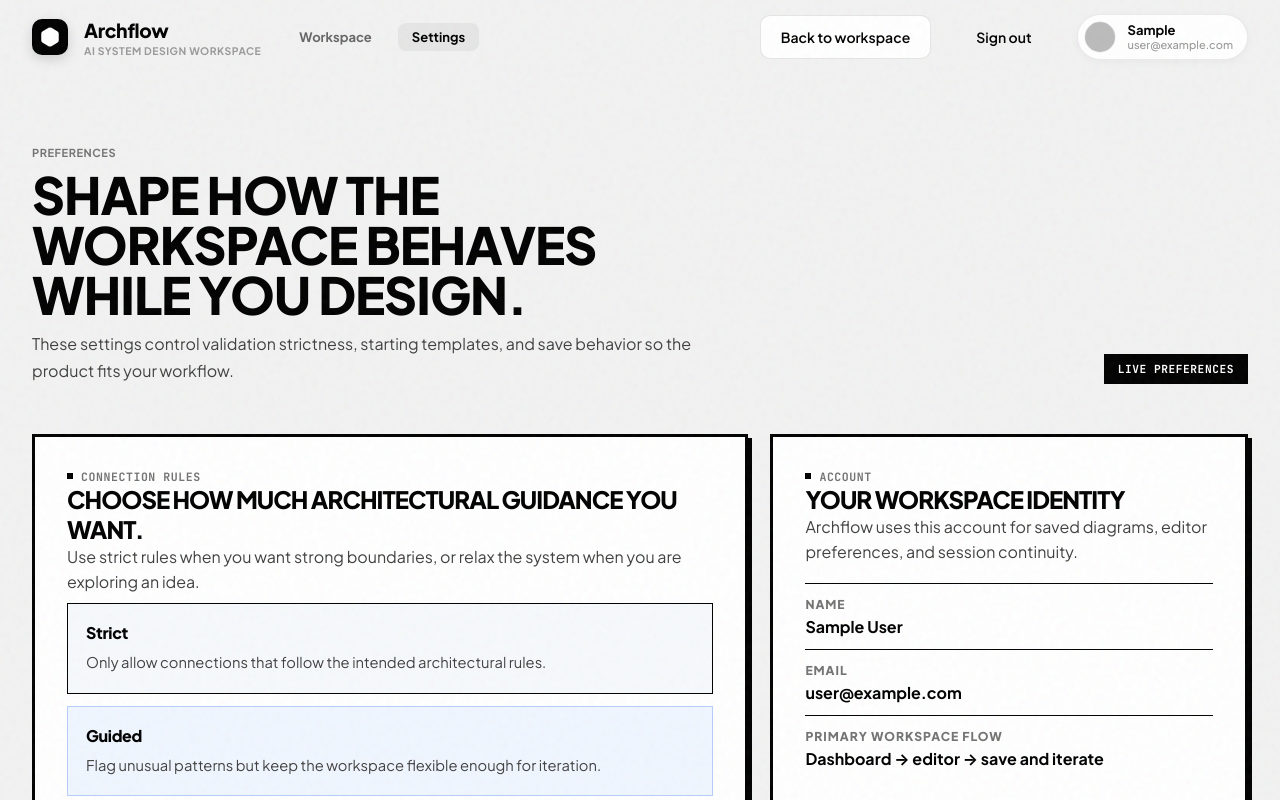
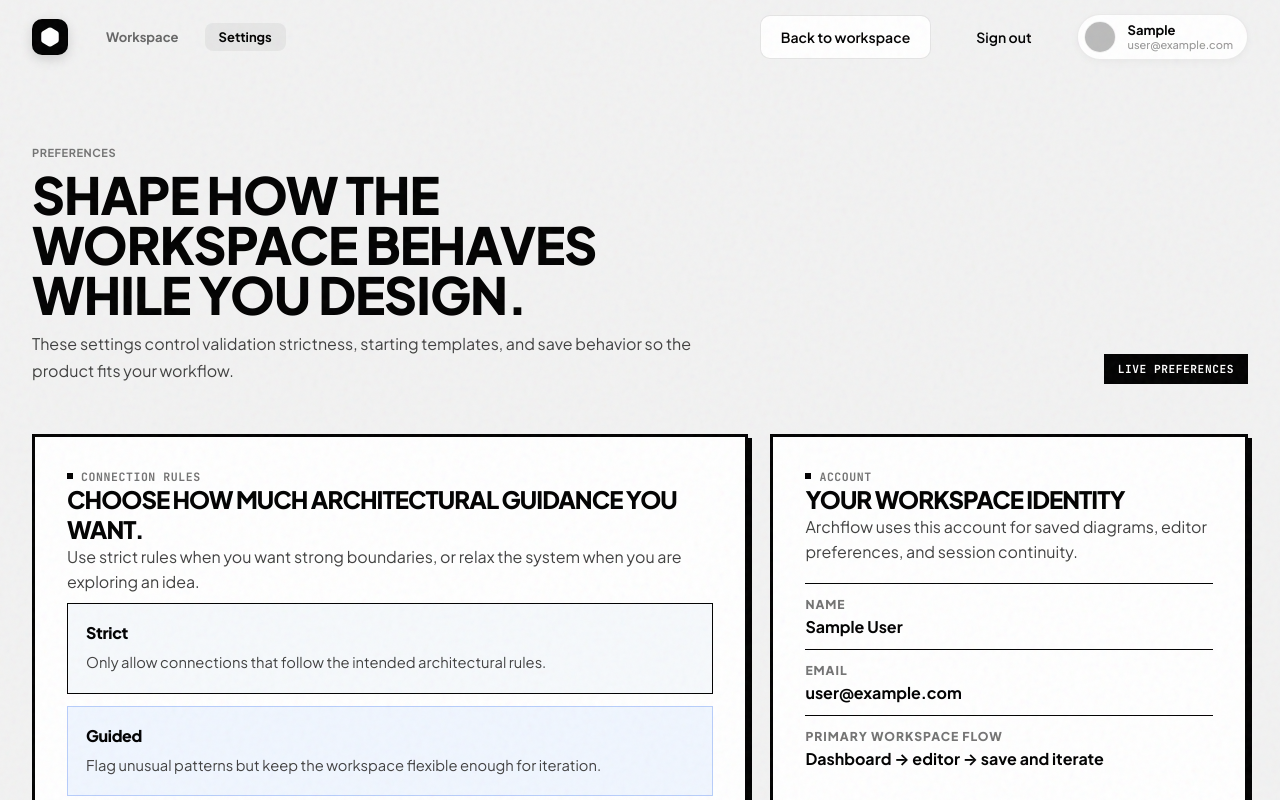
Before and after one commit to deepakgudi-pixel/arch-flow, a Next.js app in the folder frontend/: page /settings in a window 1280 px wide. Shown: the top 800 px of the page. Built offline with nearby package versions, Linux system fonts and the light colour scheme; no server answers; sample sign-in values are in the browser's storage.

Commit message:
header fix

```diff
--- a/frontend/components/layout/AppShell.js
+++ b/frontend/components/layout/AppShell.js
@@ -51,28 +51,6 @@ const BrandMark = styled.span`
   font-weight: 800;
 `;
 
-const BrandText = styled.div`
-  display: grid;
-  gap: 2px;
-`;
-
-const BrandTitle = styled.span`
-  font-family: var(--font-sans);
-  font-weight: 800;
-  font-size: 1.2rem;
-  letter-spacing: -0.02em;
-  color: #000;
-`;
-
-const BrandSubtitle = styled.span`
-  font-family: var(--font-sans);
-  font-size: 0.65rem;
-  font-weight: 700;
-  text-transform: uppercase;
-  color: #999;
-  letter-spacing: 0.05em;
-`;
-
 const Nav = styled.nav`
   display: flex;
   flex-wrap: wrap;
@@ -121,10 +99,6 @@ export default function AppShell({ children, navItems = [], actions, userSlot })
               <BrandMark>
                 <Hexagon size={20} strokeWidth={3} fill="currentColor" />
               </BrandMark>
-              <BrandText>
-                <BrandTitle>Archflow</BrandTitle>
-                <BrandSubtitle>AI system design workspace</BrandSubtitle>
-              </BrandText>
             </Brand>
             {navItems.length ? (
               <Nav>
```
